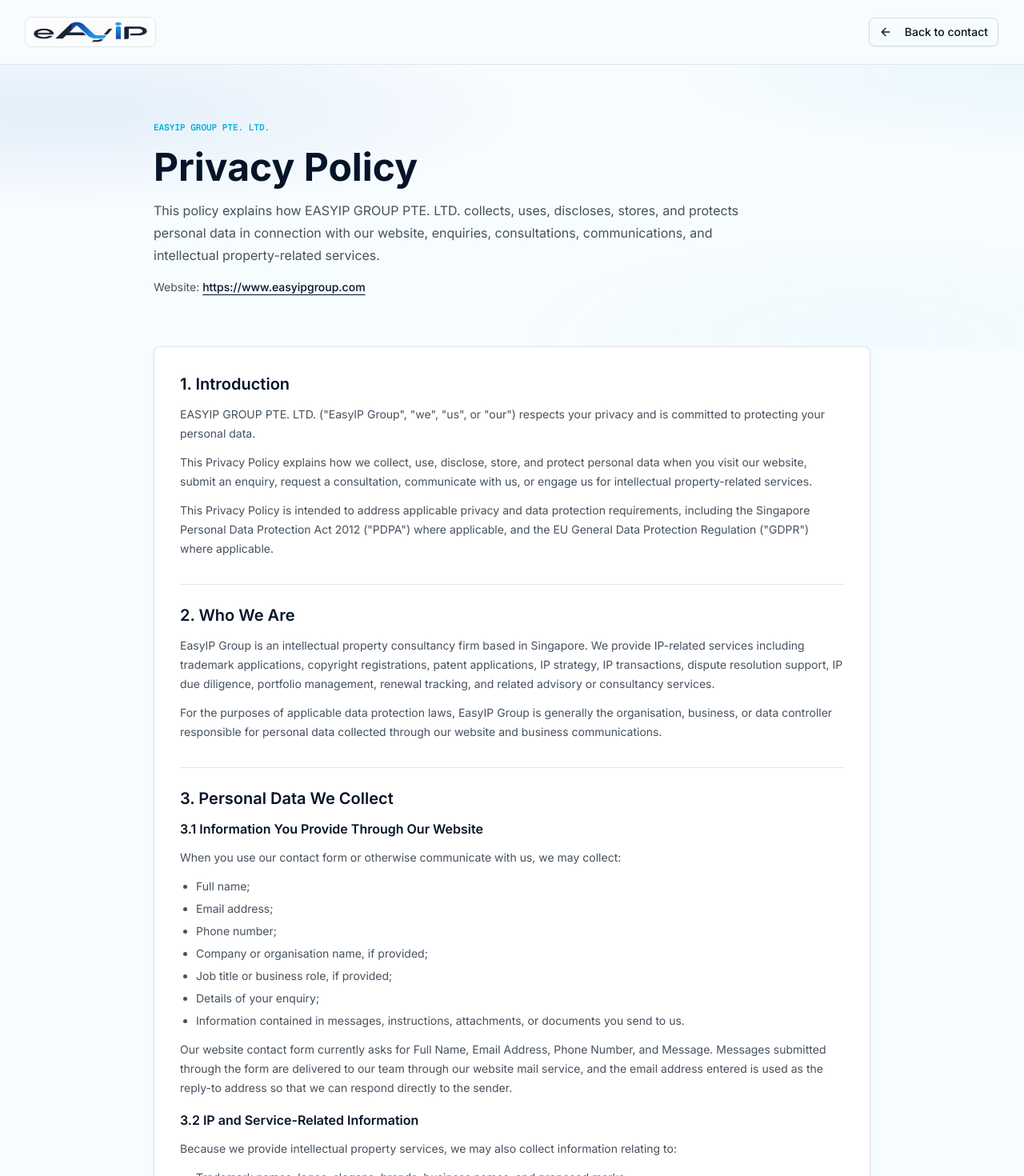
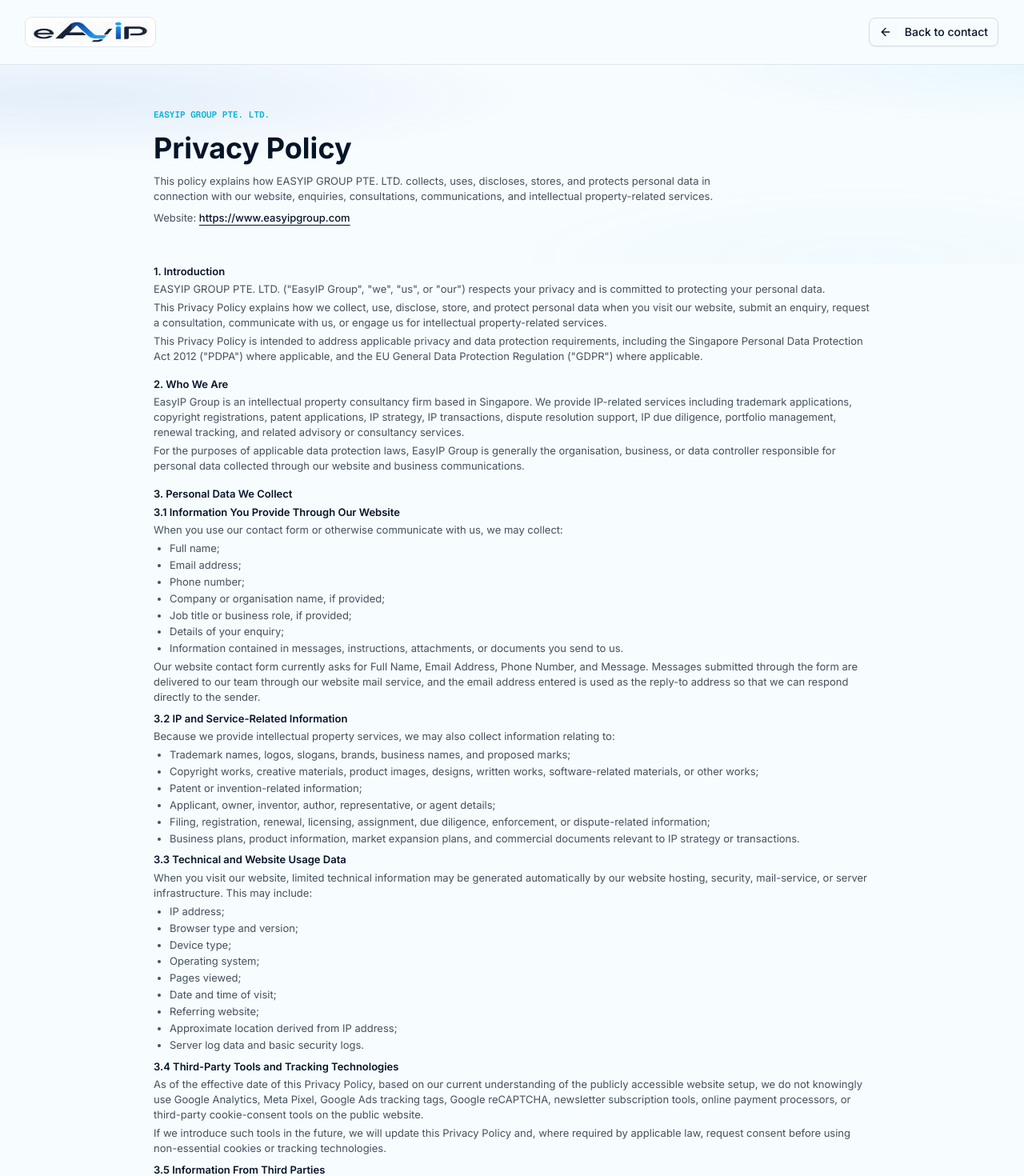
Before and after one commit to DefengSong/easyip-business-website, a Next.js app: page /privacy-policy in a window 1280 px wide. Shown: the top 1470 px of the page at 80% size. Built offline with nearby package versions, Linux system fonts and the light colour scheme.

Commit message:
Simplify privacy policy layout

```diff
--- a/app/privacy-policy/page.tsx
+++ b/app/privacy-policy/page.tsx
@@ -19,11 +19,11 @@ function PolicySection({
   children: React.ReactNode
 }) {
   return (
-    <section className="border-t border-border/70 pt-6 first:border-t-0 first:pt-0">
-      <h2 className="text-xl font-semibold tracking-normal text-foreground">
+    <section className="space-y-1">
+      <h2 className="text-[13px] font-semibold leading-[1.45] tracking-normal text-foreground">
         {title}
       </h2>
-      <div className="mt-3 space-y-3 text-sm leading-6 text-muted-foreground">
+      <div className="space-y-1 text-[13px] leading-[1.45] text-muted-foreground">
         {children}
       </div>
     </section>
@@ -32,7 +32,7 @@ function PolicySection({
 
 function BulletList({ items }: { items: string[] }) {
   return (
-    <ul className="list-disc space-y-1 pl-5">
+    <ul className="list-disc space-y-0.5 pl-5">
       {items.map((item) => (
         <li key={item}>{item}</li>
       ))}
@@ -57,23 +57,23 @@ export default function PrivacyPolicyPage() {
         </div>
       </header>
 
-      <section className="relative overflow-hidden py-12 sm:py-14 lg:py-16">
+      <section className="relative overflow-hidden py-8 sm:py-10 lg:py-12">
         <div className="ai-hero-backdrop opacity-35" aria-hidden />
         <div className="container relative z-10 mx-auto px-4 sm:px-6 lg:px-8">
           <div className="mx-auto max-w-4xl">
             <span className="ai-section-kicker text-accent">
               EASYIP GROUP PTE. LTD.
             </span>
-            <h1 className="mt-4 text-4xl font-bold tracking-normal text-foreground sm:text-5xl">
+            <h1 className="mt-3 text-3xl font-bold tracking-normal text-foreground sm:text-4xl">
               Privacy Policy
             </h1>
-            <p className="mt-4 max-w-3xl text-base leading-7 text-muted-foreground">
+            <p className="mt-3 max-w-3xl text-[13px] leading-[1.45] text-muted-foreground">
               This policy explains how EASYIP GROUP PTE. LTD. collects, uses,
               discloses, stores, and protects personal data in connection with
               our website, enquiries, consultations, communications, and
               intellectual property-related services.
             </p>
-            <p className="mt-4 text-sm text-muted-foreground">
+            <p className="mt-2 text-[13px] leading-[1.45] text-muted-foreground">
               Website:{" "}
               <a
                 href="https://www.easyipgroup.com"
@@ -86,9 +86,9 @@ export default function PrivacyPolicyPage() {
         </div>
       </section>
 
-      <section className="pb-12 sm:pb-14 lg:pb-16">
+      <section className="pb-10 sm:pb-12 lg:pb-14">
         <div className="container mx-auto px-4 sm:px-6 lg:px-8">
-          <div className="mx-auto max-w-4xl space-y-8 rounded-md border border-border/70 bg-card/95 p-5 shadow-sm sm:p-7 lg:p-8">
+          <div className="mx-auto max-w-4xl space-y-4">
             <PolicySection title="1. Introduction">
               <p>
                 EASYIP GROUP PTE. LTD. ("EasyIP Group", "we", "us", or "our")
@@ -128,7 +128,7 @@ export default function PrivacyPolicyPage() {
             </PolicySection>
 
             <PolicySection title="3. Personal Data We Collect">
-              <h3 className="text-base font-semibold text-foreground">
+              <h3 className="text-[13px] font-semibold leading-[1.45] text-foreground">
                 3.1 Information You Provide Through Our Website
               </h3>
               <p>
@@ -154,7 +154,7 @@ export default function PrivacyPolicyPage() {
                 address so that we can respond directly to the sender.
               </p>
 
-              <h3 className="pt-1 text-base font-semibold text-foreground">
+              <h3 className="pt-1 text-[13px] font-semibold leading-[1.45] text-foreground">
                 3.2 IP and Service-Related Information
               </h3>
               <p>
@@ -172,7 +172,7 @@ export default function PrivacyPolicyPage() {
                 ]}
               />
 
-              <h3 className="pt-1 text-base font-semibold text-foreground">
+              <h3 className="pt-1 text-[13px] font-semibold leading-[1.45] text-foreground">
                 3.3 Technical and Website Usage Data
               </h3>
               <p>
@@ -194,7 +194,7 @@ export default function PrivacyPolicyPage() {
                 ]}
               />
 
-              <h3 className="pt-1 text-base font-semibold text-foreground">
+              <h3 className="pt-1 text-[13px] font-semibold leading-[1.45] text-foreground">
                 3.4 Third-Party Tools and Tracking Technologies
               </h3>
               <p>
@@ -212,7 +212,7 @@ export default function PrivacyPolicyPage() {
                 technologies.
               </p>
 
-              <h3 className="pt-1 text-base font-semibold text-foreground">
+              <h3 className="pt-1 text-[13px] font-semibold leading-[1.45] text-foreground">
                 3.5 Information From Third Parties
               </h3>
               <p>
```
